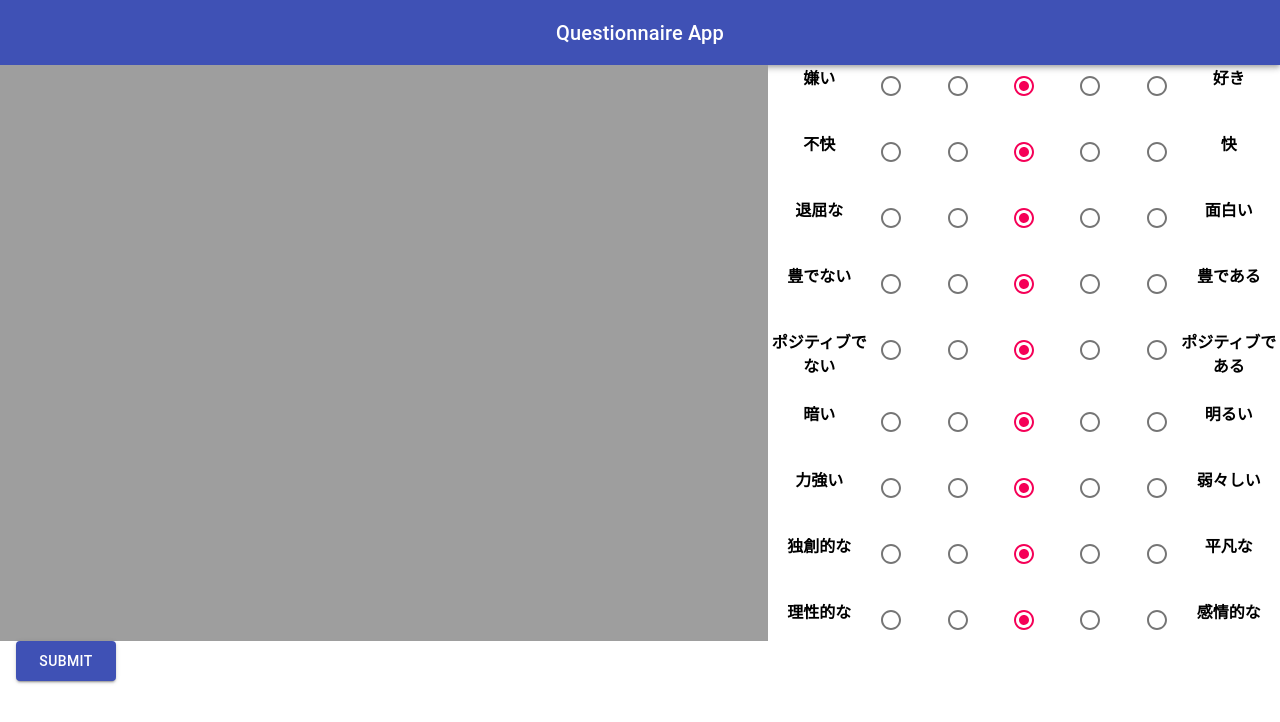
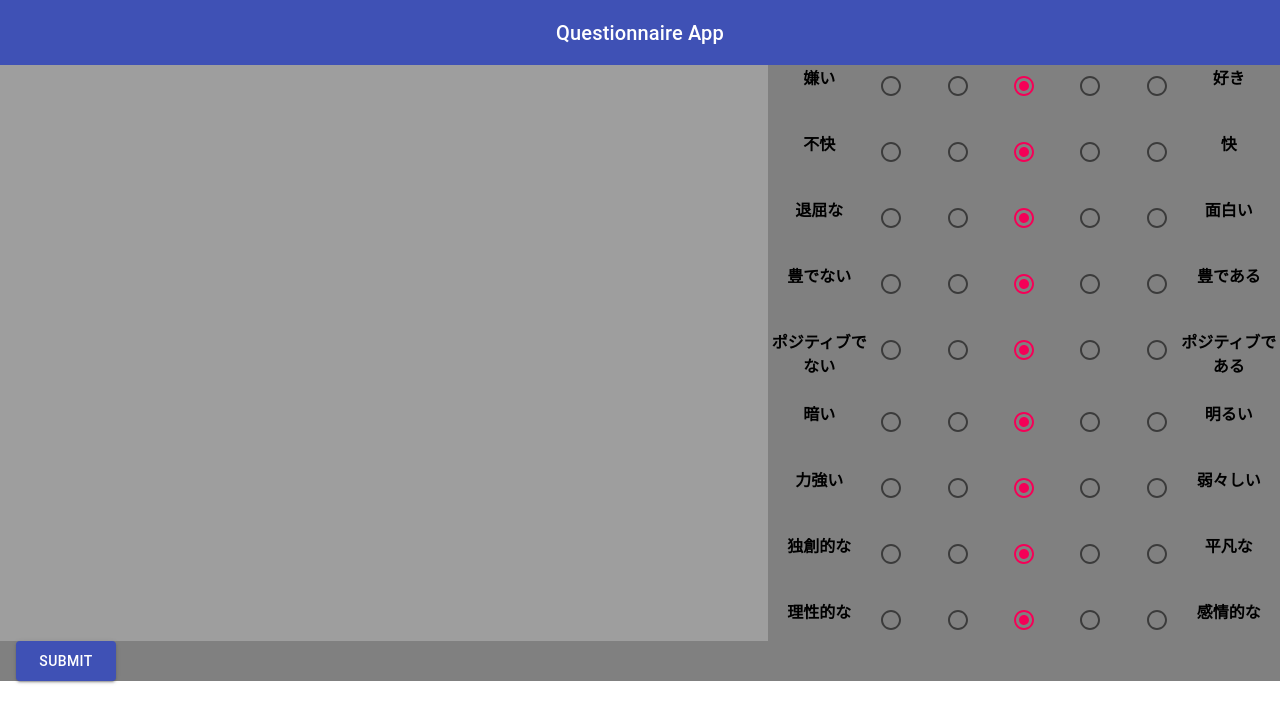
Before and after one commit to YUTATanamoto/questionnaire-app, a React (Create React App) app in the folder client/: page /questionnaire in a window 1280 px wide. Shown: the top 722 px of the page. Built offline with nearby package versions, Linux system fonts and the light colour scheme; no server answers; the database is empty.

Commit message:
:hammer: Change bg-color to gray

```diff
--- a/client/src/components/Questionnaire.js
+++ b/client/src/components/Questionnaire.js
@@ -3,13 +3,13 @@ import MyRadioGroup from './MyRadioGroup';
 import { Button, makeStyles } from '@material-ui/core';
 import { BASE_URL, QUESTIONNAIRES } from '../utils/Constants';
 import firebase from "firebase";
-import { dark } from '@material-ui/core/styles/createPalette';
 
 const useStyles = makeStyles({
   root: {
     height: "100%",
     width: "100%",
     display: "grid",
+    backgroundColor: "gray",
   },
   questionnaireContainer: {
     width: "100%",
@@ -61,6 +61,10 @@ const Questionnaire = props =>  {
   const [answers, setAnswers] = useState(initialAnswers);
   const [imageId, setImageId] = useState();
 
+  useEffect(() => {
+    getAndSetImageId();
+  }, []);
+
   const getAndSetImageId = () => {
     firebase.database().ref('images').once('value').then( snapshot => {
       var notAnsweredImageIds = [];
@@ -95,9 +99,6 @@ const Questionnaire = props =>  {
     save();
     getAndSetImageId();
   };
-  useEffect(() => {
-    getAndSetImageId();
-  }, []);
 
   return (
     <div className={classes.root}>
```
